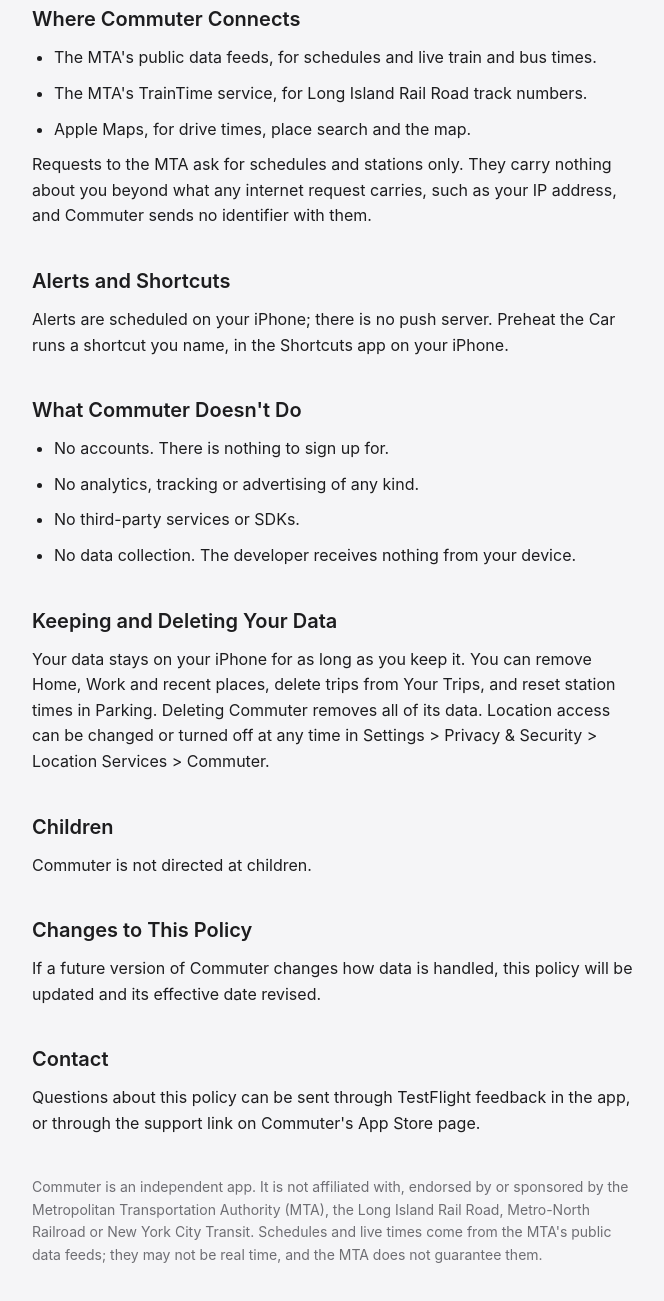
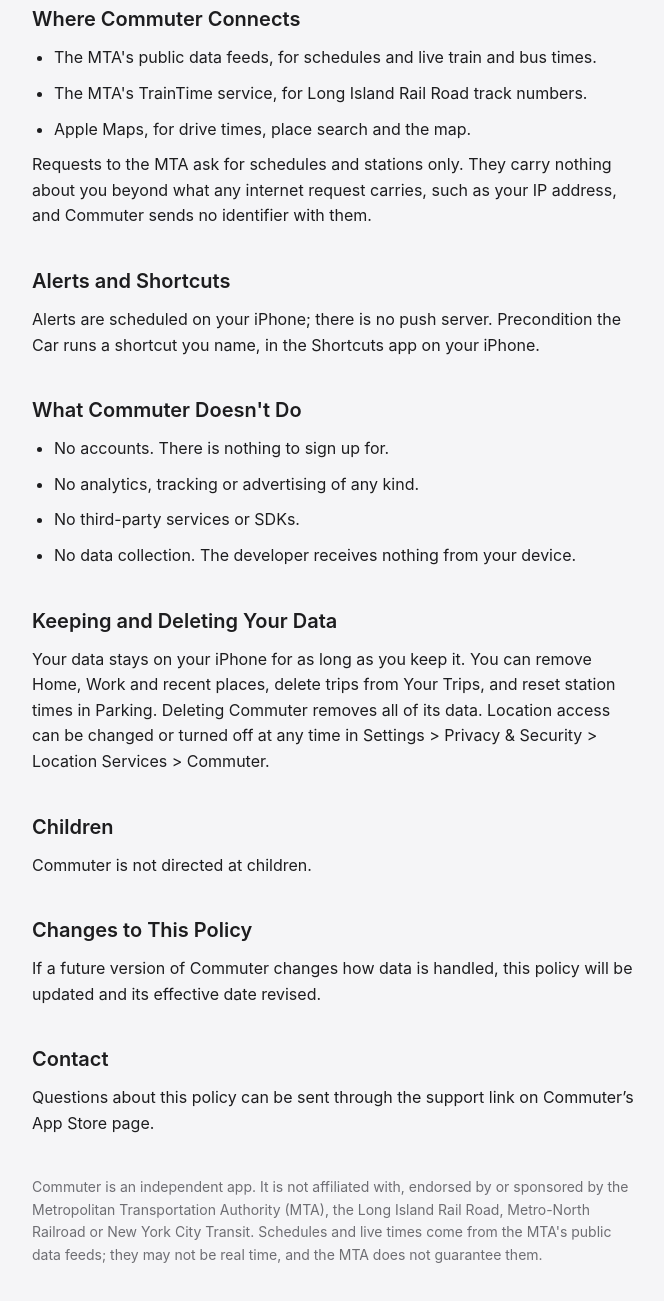
Before and after one commit to jcamina/commuter-site, a plain HTML site: page privacy.html in a window 1280 px wide. Shown: the part 1028-2329 px from the top of the page, without its empty margins (304-968 px from the left). Drawn offline with Linux system fonts and the light colour scheme.

Commit message:
Privacy policy matches the app: Precondition the Car, contact by support link
The hosted copy said "Preheat the Car", renamed in the app on 2026-11-16,
and pointed questions at TestFlight feedback, which App Store users do not
have. Both lines now match Commuter/docs/privacy.html. The support page
lists the GitHub route first, for anyone, and the TestFlight one after it.

Co-Authored-By: Claude Opus 5.5 <noreply@anthropic.com>

```diff
--- a/privacy.html
+++ b/privacy.html
@@ -62,7 +62,7 @@
   <p>Requests to the MTA ask for schedules and stations only. They carry nothing about you beyond what any internet request carries, such as your IP address, and Commuter sends no identifier with them.</p>
 
   <h2>Alerts and Shortcuts</h2>
-  <p>Alerts are scheduled on your iPhone; there is no push server. Preheat the Car runs a shortcut you name, in the Shortcuts app on your iPhone.</p>
+  <p>Alerts are scheduled on your iPhone; there is no push server. Precondition the Car runs a shortcut you name, in the Shortcuts app on your iPhone.</p>
 
   <h2>What Commuter Doesn't Do</h2>
   <ul>
@@ -82,7 +82,7 @@
   <p>If a future version of Commuter changes how data is handled, this policy will be updated and its effective date revised.</p>
 
   <h2>Contact</h2>
-  <p>Questions about this policy can be sent through TestFlight feedback in the app, or through the support link on Commuter's App Store page.</p>
+  <p>Questions about this policy can be sent through the support link on Commuter’s App Store page.</p>
 
   <p class="foot">Commuter is an independent app. It is not affiliated with, endorsed by or sponsored by the Metropolitan Transportation Authority (MTA), the Long Island Rail Road, Metro-North Railroad or New York City Transit. Schedules and live times come from the MTA's public data feeds; they may not be real time, and the MTA does not guarantee them.</p>
 </div>
```
Also changed, not shown: index.html (+2 -2 lines).
